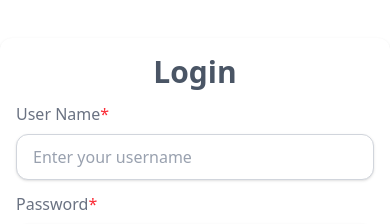
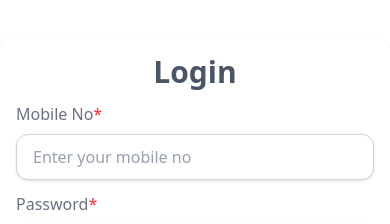
Before and after one commit to codemonk61/post-app, a React (Vite) app: page /login in a window 390 px wide. Shown: the part 229-453 px from the top of the page. Built offline with nearby package versions, Linux system fonts and the light colour scheme.

Commit message:
login name to mobile

```diff
--- a/src/pages/Login.tsx
+++ b/src/pages/Login.tsx
@@ -52,8 +52,8 @@ const Login = () => {
         <Input
           handleInput={handleMobileNo}
           value={mobileNo}
-          placeholder="Enter your username"
-          title={"User Name"}
+          placeholder="Enter your mobile no"
+          title={"Mobile No"}
           required={true}
         />
 
--- a/src/pages/SignUp.tsx
+++ b/src/pages/SignUp.tsx
@@ -21,6 +21,10 @@ const options = [
 ];
 
 const SignUp = () => {
+
+
+let z = ""
+console.log((z  ?? 100).length);
   const [username, setUserName] = useState<string>("");
   const [mobileNo, setMobileNo] = useState<string>("");
   const [password, setPassword] = useState<string>("");
```
